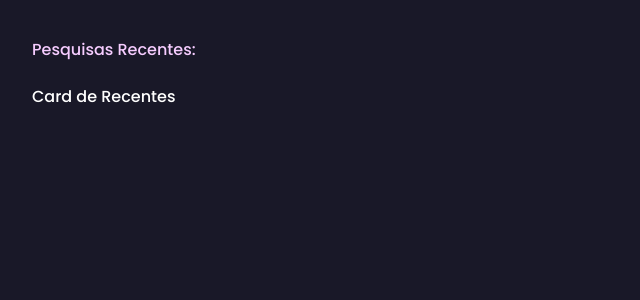
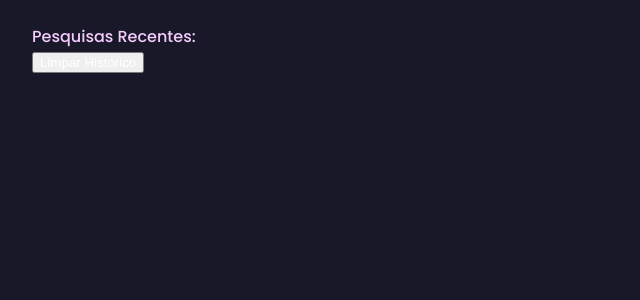
Before and after one commit to MichellyNonatto/HUBusca, a Next.js app: page /layout/aside in a window 1280 px wide. Shown: the top 300 px of the page, without its empty margins (0-640 px from the left). Built offline with nearby package versions, Linux system fonts and the light colour scheme.

Commit message:
Logical refactoring of search history

```diff
--- a/app/components/card-repositorie/layout.tsx
+++ b/app/components/card-repositorie/layout.tsx
@@ -53,7 +53,7 @@ export default function CardRepositorie({ user, repositories }: CardRepositorieP
                 <p>{repo.description}</p>
                 <CardLeague>
                 {repo.languages.map((language: string, index: number) => (
-                    <p key={index}>{language}</p>
+                    <p>{language}</p>
                 ))}
                 </CardLeague>
               </li>
--- a/app/layout/aside/page.tsx
+++ b/app/layout/aside/page.tsx
@@ -1,21 +1,76 @@
 "use client";
-import styled from "styled-components";
-import { theme } from "@/app/theme"
-import CardRecent from "@/app/components/card-recent/layout";
+import React, { useState, useEffect } from 'react';
+import styled from 'styled-components';
+import CardRecent from '@/app/components/card-recent/layout';
+import { theme } from '@/app/theme';
+import { getGitHubData } from '@/app/services/request';
 
 const Titulo = styled.h4`
+  color: ${theme.colors.primary87};
   font-weight: 500;
-    color: ${theme.colors.primary87};
-`
+  margin: 0;
+`;
 
 export default function Aside() {
+  const [recentSearches, setRecentSearches] = useState<string[]>([]);
+  const [githubData, setGithubData] = useState<any>(null);
+  const [query, setQuery] = useState('');
+
+  useEffect(() => {
+    const storedSearches = localStorage.getItem('recentSearches');
+
+    if (storedSearches) {
+      setRecentSearches(JSON.parse(storedSearches));
+    }
+
+    const queryString = window.location.search;
+    const urlParams = new URLSearchParams(queryString);
+    const queryValue = urlParams.get('query');
+
+    const fetchData = async () => {
+      try {
+        const data = await getGitHubData(queryValue || '');
+
+        if (data && data.user) {
+          setRecentSearches(prevSearches => {
+            const searchExists = prevSearches.includes(data.user.login);
+
+            if (!searchExists) {
+              const newRecentSearches = [...prevSearches, data.user.login];
+              localStorage.setItem('recentSearches', JSON.stringify(newRecentSearches));
+              return newRecentSearches;
+            }
+
+            return prevSearches;
+          });
+        }
+
+        setGithubData(data);
+      } catch (error) {
+        console.log('Erro ao obter dados do GitHub:', error);
+        setGithubData(null);
+      }
+    };
+    if (queryValue) {
+      fetchData();
+    }
+  }, [query]);
+
+  const handleClearHistory = () => {
+    setRecentSearches([]);
+    localStorage.removeItem('recentSearches');
+  };
+
   return (
-        <aside  style={{width: '25%'}}>
+    <aside>
       <Titulo>Pesquisas Recentes:</Titulo>
+      <button onClick={handleClearHistory}>Limpar Histórico</button>
       <ul>
-                <li>
-                    <CardRecent/>
+        {recentSearches.map((search, index) => (
+          <li key={index}>
+            {search}
           </li>
+        ))}
       </ul>
     </aside>
   );
--- a/app/services/request.ts
+++ b/app/services/request.ts
@@ -49,6 +49,7 @@ export async function getGitHubData(username: string): Promise<{ user: GitHubDat
             },
           });
 
+          // Atualizar as linguagens do repositório com as linguagens específicas
           repo.languages = Object.keys(languagesResponse.data);
 
           return repo;
```
Lines whose indentation alone changed are shown as unchanged.
